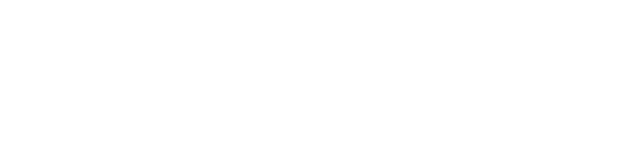
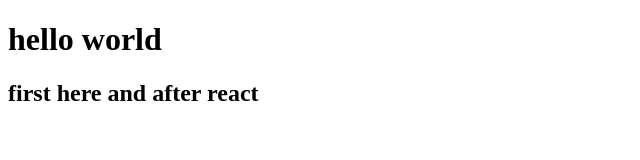
Before and after one commit to GanzosRozas/Prueba-git, a plain HTML site: page index.html in a window 1280 px wide. Shown: the whole page, without its empty margins (0-640 px from the left). Drawn offline with Linux system fonts and the light colour scheme.

Commit message:
Modificacion

```diff
--- a/index.html
+++ b/index.html
@@ -3,9 +3,10 @@
 <head>
     <meta charset="UTF-8">
     <meta name="viewport" content="width=device-width, initial-scale=1.0">
-    <title>Document</title>
+    <title>this is a test of git</title>
 </head>
 <body>
-
+    <h1>hello world</h1>
+    <h2>first here and after react</h2>
 </body>
 </html>
```
